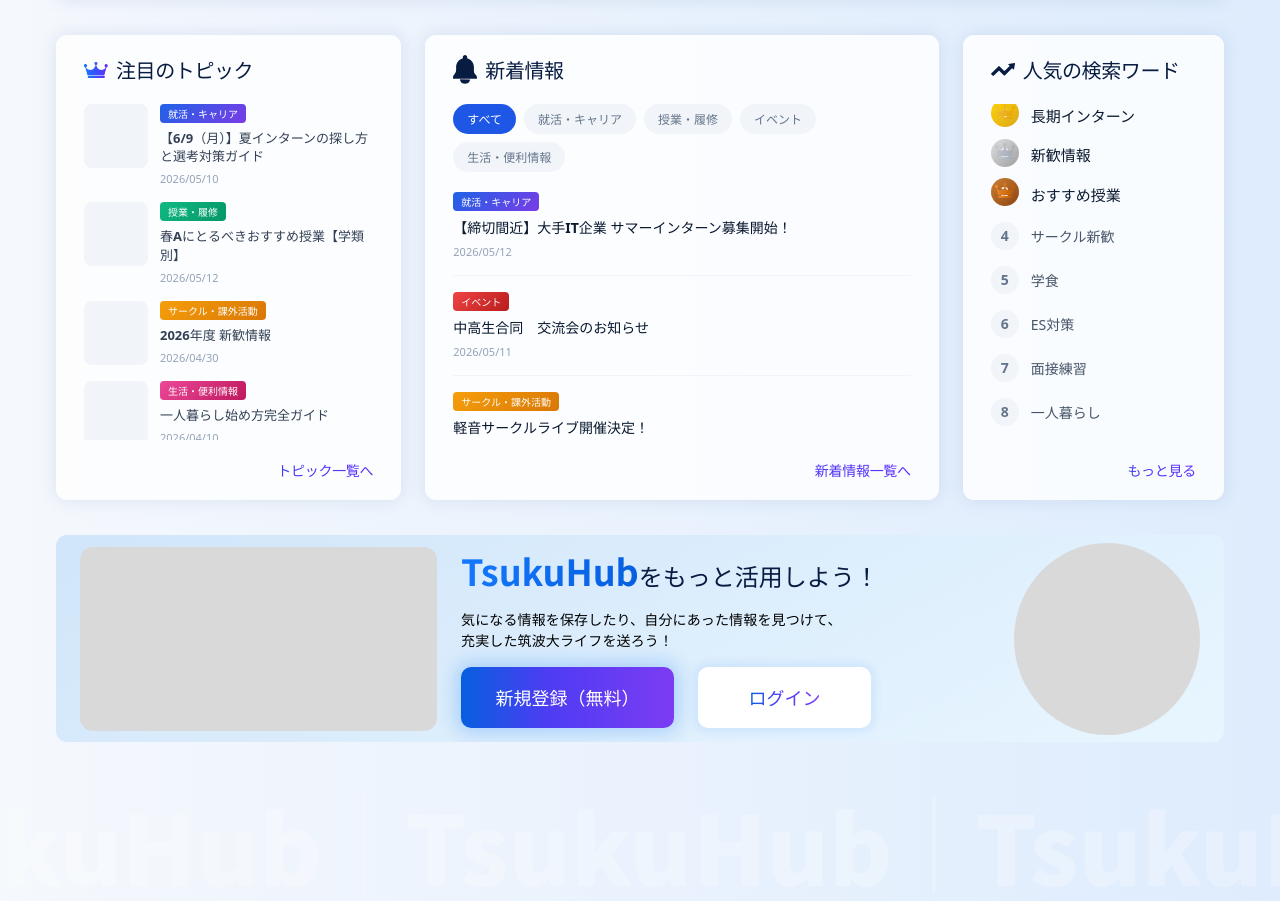
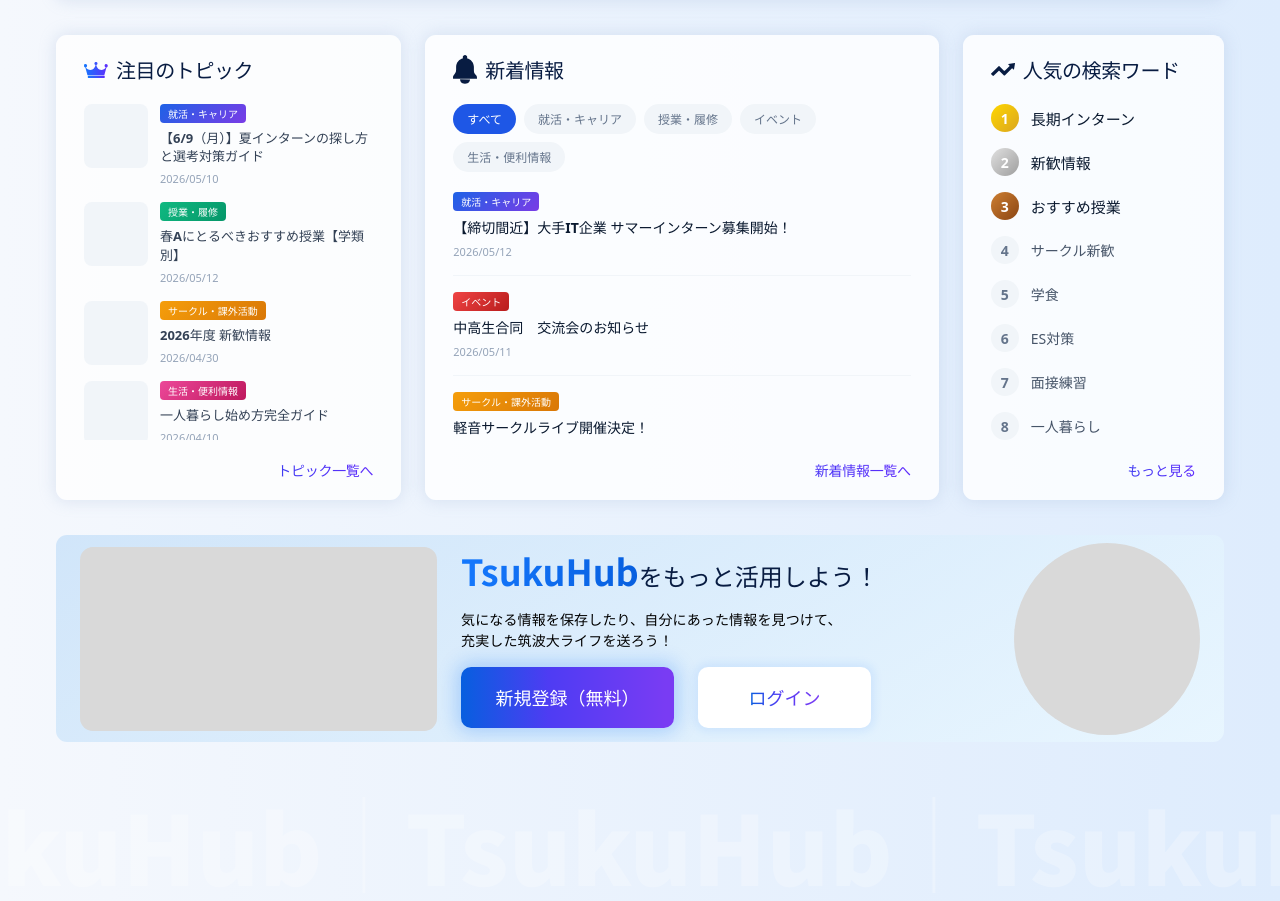
Before and after one commit to tsukuba-cojt/2026_TsukuHub, a React (Vite) app: page / in a window 1280 px wide. Shown: the part 1048-1949 px from the top of the page. Built offline with nearby package versions, Linux system fonts and the light colour scheme; no server answers.

Commit message:
rankingsection.cssの修正

```diff
--- a/src/styles/home/RankingSection.css
+++ b/src/styles/home/RankingSection.css
@@ -56,27 +56,9 @@
   gap: 12px;
 }
 
-/* 順位バッジのラッパー（クラウン＋バッジを縦積み） */
-.rankBadgeWrap {
-  display: flex;
-  flex-direction: column;
-  align-items: center;
-  flex-shrink: 0;
-  width: 28px;
-}
-
-/* クラウンアイコン（通常フローで配置し、overflow clippingを回避） */
-.rankCrownImg {
-  width: 20px;
-  height: auto;
-  display: block;
-  position: relative;
-  z-index: 1;
-  margin-bottom: -20px;
-}
-
 /* 順位バッジのコンテナ */
 .rankBadge {
+  position: relative;
   display: flex;
   align-items: center;
   justify-content: center;
@@ -85,6 +67,7 @@
   border-radius: 50%;
   font-weight: 800;
   font-size: 14px;
+  flex-shrink: 0;
 }
 
 /* Top3とそれ以外のバッジ装飾 */
@@ -92,6 +75,14 @@
 .rankBadge.silver { background: linear-gradient(135deg, #e0e0e0, #9e9e9e); color: #fff; }
 .rankBadge.bronze { background: linear-gradient(135deg, #cd7f32, #8b4513); color: #fff; }
 .rankBadge.normal { background: #f1f5f9; color: #64748b; }
+
+.rankCrownImg {
+  position: absolute;
+  top: -12px;
+  left: -6px;
+  width: 20px;
+  height: auto;
+}
 
 /* キーワードテキスト */
 .rankKeywordTop {
```
